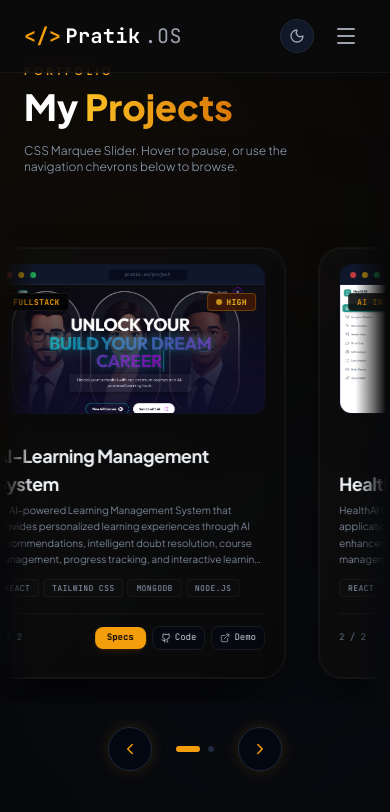
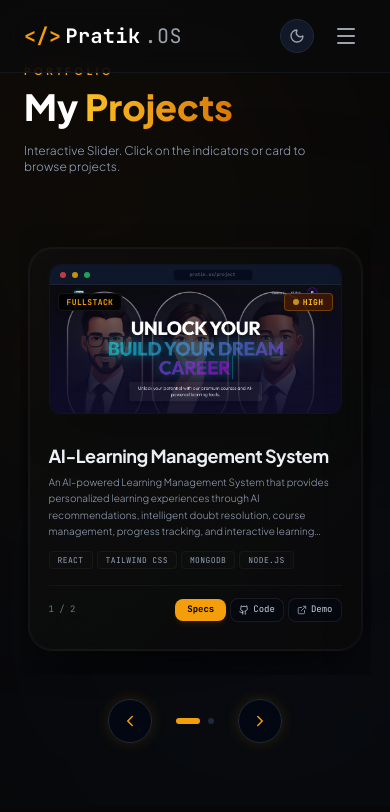
Before and after one commit to pratikp23/My_Portfolio, a React (Vite) app: page /projects in a window 390 px wide. Shown: the top 812 px of the page. Built offline with nearby package versions, Linux system fonts and the light colour scheme.

Commit message:
style: implement mobile responsiveness and fix subpage refresh routing fallbacks

```diff
--- a/package.json
+++ b/package.json
@@ -5,7 +5,7 @@
   "type": "module",
   "scripts": {
     "dev": "vite",
-    "build": "vite build",
+    "build": "vite build && node -e \"const fs = require('fs'); fs.copyFileSync('dist/index.html', 'dist/404.html')\"",
     "lint": "eslint .",
     "preview": "vite preview"
   },
--- a/src/Pages/Achievements.jsx
+++ b/src/Pages/Achievements.jsx
@@ -64,13 +64,13 @@ const Achievements = () => {
           {achievementsList.map((item, index) => (
             <div
               key={index}
-              className="flex items-start gap-6 p-8 transition-all duration-300 border shadow-2xl bg-gradient-to-br from-gray-900/40 to-black/60 rounded-3xl border-gray-800/60 backdrop-blur-sm hover:border-amber-500/20 group"
+              className="flex items-start gap-6 p-6 sm:p-8 transition-all duration-300 border shadow-2xl bg-gradient-to-br from-gray-900/40 to-black/60 rounded-3xl border-gray-800/60 backdrop-blur-sm hover:border-amber-500/20 group"
             >
               <div className="flex-shrink-0 p-4 transition-all duration-300 border border-gray-800 bg-gray-950 rounded-2xl group-hover:scale-105 group-hover:border-amber-500/30">
                 {item.icon}
               </div>
-              <div className="space-y-2">
-                <div className="flex items-baseline justify-between gap-2">
+              <div className="space-y-2 w-full">
+                <div className="flex flex-col sm:flex-row sm:items-baseline justify-between gap-2">
                   <h3 className="text-xl font-bold text-white transition-colors duration-300 group-hover:text-amber-500">
                     {item.title}
                   </h3>
--- a/src/Pages/Contact.jsx
+++ b/src/Pages/Contact.jsx
@@ -82,7 +82,7 @@ const Contact = () => {
 
         <div className="grid items-start grid-cols-1 gap-12 lg:grid-cols-12">
           {/* Contact Details Card */}
-          <div className="p-8 space-y-8 border shadow-2xl lg:col-span-5 bg-gradient-to-br from-gray-900/40 to-black/60 rounded-3xl border-gray-800/60 backdrop-blur-sm">
+          <div className="p-6 sm:p-8 space-y-8 border shadow-2xl lg:col-span-5 bg-gradient-to-br from-gray-900/40 to-black/60 rounded-3xl border-gray-800/60 backdrop-blur-sm">
             <h3 className="mb-6 text-2xl font-bold text-white">Contact Info</h3>
 
             <a
@@ -120,7 +120,7 @@ const Contact = () => {
           </div>
 
           {/* Contact Form */}
-          <div className="lg:col-span-7 bg-[#0b0b0d] border border-gray-800/80 rounded-3xl p-8 shadow-md w-full">
+          <div className="lg:col-span-7 bg-[#0b0b0d] border border-gray-800/80 rounded-3xl p-6 sm:p-8 shadow-md w-full">
             {submitted ? (
               <div className="flex flex-col items-center justify-center py-16 space-y-4 text-center">
                 <div className="flex items-center justify-center w-16 h-16 text-3xl border rounded-full bg-emerald-500/10 border-emerald-500/30 text-emerald-400 animate-bounce">
--- a/src/Pages/Experience.jsx
+++ b/src/Pages/Experience.jsx
@@ -49,16 +49,16 @@ const Experience = () => {
         </div>
 
         {/* Timeline container */}
-        <div className="relative pl-8 ml-4 space-y-12 border-l border-gray-800 md:ml-8 md:pl-12">
+        <div className="relative pl-6 ml-2 space-y-12 border-l border-gray-800 md:ml-8 md:pl-12">
           {experiences.map((exp, index) => (
             <div key={index} className="relative group">
               {/* Timeline marker */}
-              <span className="absolute -left-[41px] md:-left-[57px] top-1.5 bg-[#070708] border-2 border-gray-800 rounded-full p-2.5 text-gray-500 group-hover:border-amber-500 group-hover:text-amber-500 group-hover:shadow-[0_0_15px_rgba(245,158,11,0.4)] transition-all duration-300">
+              <span className="absolute -left-[33px] md:-left-[57px] top-1.5 bg-[#070708] border-2 border-gray-800 rounded-full p-2.5 text-gray-500 group-hover:border-amber-500 group-hover:text-amber-500 group-hover:shadow-[0_0_15px_rgba(245,158,11,0.4)] transition-all duration-300">
                 <Briefcase size={16} />
               </span>
 
               {/* Card content */}
-              <div className="p-8 transition-all duration-300 border shadow-2xl bg-gradient-to-br from-gray-900/40 to-black/60 rounded-3xl border-gray-800/60 backdrop-blur-sm hover:border-amber-500/20">
+              <div className="p-6 sm:p-8 transition-all duration-300 border shadow-2xl bg-gradient-to-br from-gray-900/40 to-black/60 rounded-3xl border-gray-800/60 backdrop-blur-sm hover:border-amber-500/20">
                 <div className="flex flex-col gap-2 mb-4 md:flex-row md:items-center md:justify-between">
                   <div>
                     <h3 className="text-xl font-bold text-white transition-colors duration-300 group-hover:text-amber-500">
--- a/src/Pages/Home.jsx
+++ b/src/Pages/Home.jsx
@@ -177,7 +177,6 @@ const Home = () => {
 
   return (
     <div>
-      <h1>Home</h1>
       <section className="relative flex flex-col items-center justify-center w-full min-h-screen pt-32 pb-16 overflow-hidden hero-bg-image">
       {/* Dark Overlay for Text Readability */}
       <div className="absolute inset-0 z-0 pointer-events-none bg-gradient-to-r from-black/85 via-black/55 to-black/30 md:from-black/75 md:via-black/45 md:to-transparent hero-overlay" />
@@ -189,7 +188,7 @@ const Home = () => {
         {/* Left Column (HeroContent) */}
         <div className="flex flex-col space-y-6 text-left lg:col-span-8">
           <h3 className="text-xl font-medium text-gray-400 md:text-2xl">Hi, I'm</h3>
-          <h1 className="text-5xl font-extrabold text-white md:text-7xl">
+          <h1 className="text-4xl sm:text-5xl md:text-7xl font-extrabold text-white">
             <span className="text-transparent bg-clip-text bg-gradient-to-r from-amber-400 to-amber-600 drop-shadow-[0_0_20px_rgba(245,158,11,0.3)]">{PROFILE.name}</span> {PROFILE.lastName}
           </h1>
           <div className="flex flex-wrap items-center gap-3 text-sm font-medium text-gray-300">
--- a/src/Pages/Navbar.jsx
+++ b/src/Pages/Navbar.jsx
@@ -185,7 +185,7 @@ const Navbar = () => {
           </div>
 
           {/* Right Side Controls & CTA */}
-          <div className="items-center hidden space-x-4 md:flex">
+          <div className="items-center hidden space-x-4 lg:flex">
             {/* Ambient Audio Button */}
             <button
               onClick={togglePlay}
@@ -259,7 +259,7 @@ const Navbar = () => {
 
         {/* Mobile Menu Dropdown */}
         {isOpen && (
-          <div className="lg:hidden absolute top-full left-0 w-full bg-[#0a0a0c] border-b border-gray-800 px-6 py-6 space-y-4 shadow-xl">
+          <div className="lg:hidden absolute top-full left-0 w-full bg-[#0a0a0c] border-b border-gray-800 px-6 py-6 space-y-4 shadow-xl max-h-[calc(100vh-80px)] overflow-y-auto no-scrollbar">
             {navLinks.map((link) => {
               const isHomeLink = link.path === "/";
               const hash = link.path.includes("#") ? link.path.substring(link.path.indexOf("#")) : "";
@@ -297,7 +297,7 @@ const Navbar = () => {
               <Link
                 to="/#contact"
                 onClick={() => setIsOpen(false)}
-                className="flex items-center space-x-2 px-4 py-2 bg-linear-to-r from-[#d97706] to-[#b45309] text-white text-sm rounded-xl"
+                className="flex items-center space-x-2 px-4 py-2 bg-gradient-to-r from-[#d97706] to-[#b45309] text-white text-sm rounded-xl"
               >
                 <span className="text-[#d6a15d]">Let's Talk</span>
                 <ArrowRight size={14} />
--- a/src/Pages/Projects.jsx
+++ b/src/Pages/Projects.jsx
@@ -25,10 +25,7 @@ const Projects = () => {
 
   const [activeDetailProject, setActiveDetailProject] = useState(null);
   const [activeCardIndex, setActiveCardIndex] = useState(0);
-  const [isManualMode, setIsManualMode] = useState(false);
   const [isHovered, setIsHovered] = useState(false);
-
-  const manualTimeoutRef = useRef(null);
 
   // Admin Mode detection
   const [isAdminMode, setIsAdminMode] = useState(() => {
@@ -138,46 +135,26 @@ const Projects = () => {
     setIsAdminMode(false);
   };
 
-  // Switch slider to manual mode and handle autoplay resumption timeout
-  const switchToManual = (index) => {
-    setIsManualMode(true);
-    setActiveCardIndex(index);
-
-    if (manualTimeoutRef.current) {
-      clearTimeout(manualTimeoutRef.current);
-    }
-
-    // Resume the seamless CSS marquee after 8 seconds of inactivity
-    manualTimeoutRef.current = setTimeout(() => {
-      setIsManualMode(false);
-    }, 8000);
-  };
-
   const handlePrev = (e) => {
     e.stopPropagation();
     const prevIndex = (activeCardIndex - 1 + projectsList.length) % projectsList.length;
-    switchToManual(prevIndex);
+    setActiveCardIndex(prevIndex);
   };
 
   const handleNext = (e) => {
     e.stopPropagation();
     const nextIndex = (activeCardIndex + 1) % projectsList.length;
-    switchToManual(nextIndex);
+    setActiveCardIndex(nextIndex);
   };
 
+  // Autoplay: automatically advances index every 6 seconds unless hovered
   useEffect(() => {
-    return () => {
-      if (manualTimeoutRef.current) {
-        clearTimeout(manualTimeoutRef.current);
-      }
-    };
-  }, []);
-
-  // Duplicate list once to ensure a seamless CSS keyframe loop
-  const projectShowcaseList = [...projectsList, ...projectsList];
-
-  // Percentage translation for manual mode
-  const manualTranslatePercent = - (activeCardIndex / (projectsList.length * 2)) * 100;
+    if (isHovered || projectsList.length <= 1) return;
+    const interval = setInterval(() => {
+      setActiveCardIndex((prevIndex) => (prevIndex + 1) % projectsList.length);
+    }, 6000);
+    return () => clearInterval(interval);
+  }, [isHovered, projectsList.length]);
 
   return (
     <div className="relative w-full bg-[#070708] py-16 md:py-24 overflow-hidden">
@@ -202,7 +179,7 @@ const Projects = () => {
 
         <div className="flex flex-col md:items-end gap-2">
           <p className="text-xs font-light text-slate-400 max-w-xs md:text-right">
-            CSS Marquee Slider. Hover to pause, or use the navigation chevrons below to browse.
+            Interactive Slider. Click on the indicators or card to browse projects.
           </p>
           {isAdminMode && (
             <div className="inline-flex items-center gap-2 px-3 py-1 rounded-full bg-amber-500/10 border border-amber-500/30 text-amber-400 font-mono text-[9px] uppercase tracking-wider w-max">
@@ -219,31 +196,30 @@ const Projects = () => {
       </div>
 
       {/* Slider Viewport Layout */}
-      <div className="relative w-full z-10 px-1">
+      <div className="relative w-full z-10">
 
-        {/* Marquee Track Container */}
+        {/* Slider Viewport Container */}
         <div
           onMouseEnter={() => setIsHovered(true)}
           onMouseLeave={() => setIsHovered(false)}
-          className="relative flex w-full overflow-hidden mask-linear py-6"
+          className="relative w-[90vw] sm:w-[440px] md:w-[720px] lg:w-[800px] mx-auto overflow-hidden py-6"
         >
-          {/* Sliding Cards Track: toggles between Hero CSS marquee keyframe and React manual offset transform */}
+          {/* Sliding Cards Track */}
           <div
-            className={`flex gap-8 md:gap-12 min-w-full select-none ${
-              isManualMode ? "" : "animate-[projectMarquee_35s_linear_infinite]"
-            } ${isHovered ? "paused-marquee" : ""}`}
+            className="flex select-none w-full transition-transform duration-500 ease-in-out"
             style={{
-              transform: isManualMode ? `translateX(${manualTranslatePercent}%)` : undefined,
-              transition: isManualMode ? "transform 0.65s cubic-bezier(0.25, 1, 0.5, 1)" : "none"
+              transform: `translateX(-${activeCardIndex * 100}%)`
             }}
           >
-            {projectShowcaseList.map((project, idx) => {
-              const trueIdx = idx % projectsList.length;
-
+            {projectsList.map((project, idx) => {
               return (
+                <div key={idx} className="w-full flex-shrink-0 px-2 sm:px-4">
                   <div
-                  key={idx}
-                  className="w-[80vw] sm:w-[440px] md:w-[720px] lg:w-[800px] h-auto rounded-[24px] p-5 pt-14 pb-6 md:pb-5 md:pt-10 flex flex-col md:flex-row gap-6 items-center justify-between relative overflow-visible project-card group flex-shrink-0 whitespace-normal"
+                    className="h-auto rounded-[24px] p-5 pt-14 pb-6 md:pb-5 md:pt-10 flex flex-col md:flex-row gap-6 items-center justify-between relative overflow-visible project-card group whitespace-normal cursor-pointer"
+                    onClick={(e) => {
+                      if (e.target.closest("a, button, input, textarea, select")) return;
+                      handleNext(e);
+                    }}
                   >
                     {/* Card border decor */}
                     <div className="absolute inset-0 rounded-[24px] border border-white/[0.04] group-hover:border-amber-500/25 transition-colors duration-500 pointer-events-none z-10" />
@@ -311,9 +287,9 @@ const Projects = () => {
                       {/* Buttons row */}
                       <div className="flex items-center justify-between pt-3 mt-4 border-t border-white/[0.04] z-20">
                         <span className="text-[9px] font-mono text-slate-500">
-                        {trueIdx + 1} / {projectsList.length}
+                          {idx + 1} / {projectsList.length}
                         </span>
-                      <div className="flex items-center gap-1.5">
+                        <div className="flex items-center gap-1 sm:gap-1.5 flex-wrap justify-end">
                           <button
                             onClick={() => setActiveDetailProject(project)}
                             className="flex items-center gap-1 px-3 py-1 bg-amber-500 hover:bg-amber-400 text-black font-bold rounded-lg text-[9px] sm:text-xs transition-all font-mono cursor-pointer shadow-md shadow-amber-500/10 hover:-translate-y-0.5"
@@ -341,7 +317,7 @@ const Projects = () => {
 
                           {isAdminMode && (
                             <button
-                            onClick={() => startEditingProject(trueIdx)}
+                              onClick={() => startEditingProject(idx)}
                               className="flex items-center gap-1 px-2 py-1 border rounded-lg text-[9px] sm:text-xs transition-all font-mono cursor-pointer text-amber-500 hover:text-amber-400 border-amber-500/20 hover:-translate-y-0.5"
                             >
                               <span>Edit</span>
@@ -351,6 +327,7 @@ const Projects = () => {
                       </div>
                     </div>
 
+                  </div>
                 </div>
               );
             })}
@@ -373,7 +350,7 @@ const Projects = () => {
             {projectsList.map((_, index) => (
               <button
                 key={index}
-                onClick={() => switchToManual(index)}
+                onClick={() => setActiveCardIndex(index)}
                 className={`h-1.5 rounded-full transition-all duration-300 cursor-pointer ${
                   activeCardIndex === index ? "w-6 bg-amber-500" : "w-1.5 bg-slate-800 hover:bg-slate-600"
                 }`}
@@ -474,7 +451,7 @@ const Projects = () => {
               </div>
 
               {/* Category & Complexity Grid */}
-              <div className="grid grid-cols-2 gap-4">
+              <div className="grid grid-cols-1 sm:grid-cols-2 gap-4">
                 <div>
                   <label className="block text-[10px] uppercase tracking-wider font-mono mb-1 modal-label">Category</label>
                   <input
@@ -533,7 +510,7 @@ const Projects = () => {
               </div>
 
               {/* Code & Live Demo links */}
-              <div className="grid grid-cols-2 gap-4">
+              <div className="grid grid-cols-1 sm:grid-cols-2 gap-4">
                 <div>
                   <label className="block text-[10px] uppercase tracking-wider font-mono mb-1 modal-label">GitHub Repo URL</label>
                   <input
@@ -667,14 +644,9 @@ const Projects = () => {
           color: var(--card-subtle) !important;
         }
 
-        /* Tech-Stack styled CSS Keyframe Marquee Loop */
-        @keyframes projectMarquee {
-          0% { transform: translateX(0); }
-          100% { transform: translateX(-50%); }
-        }
-
-        .paused-marquee {
-          animation-play-state: paused !important;
+        /* Slider styling overrides */
+        .project-card {
+          cursor: pointer;
         }
 
         .mask-linear {
--- a/src/index.css
+++ b/src/index.css
@@ -114,3 +114,12 @@ html.light .bg-orange-500\/10 {
 html.light .shadow-2xl {
   box-shadow: 0 25px 50px -12px rgba(0, 0, 0, 0.08) !important;
 }
+
+/* Utilities */
+.no-scrollbar::-webkit-scrollbar {
+  display: none;
+}
+.no-scrollbar {
+  -ms-overflow-style: none;
+  scrollbar-width: none;
+}
```
Also changed, not shown: src/Pages/About.jsx (+6 -6 lines), vercel.json (added), 1 other file (tests, documents, lock files or other folders). Lines whose indentation alone changed are shown as unchanged.
